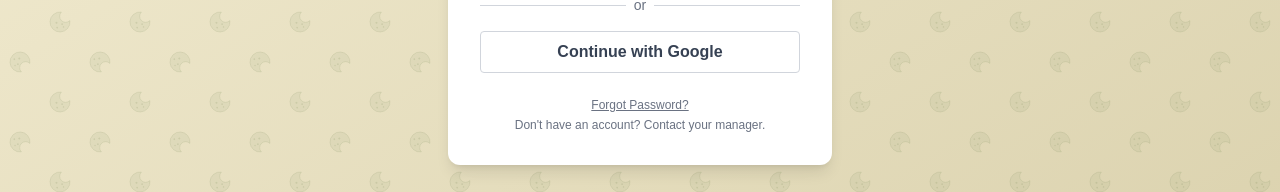
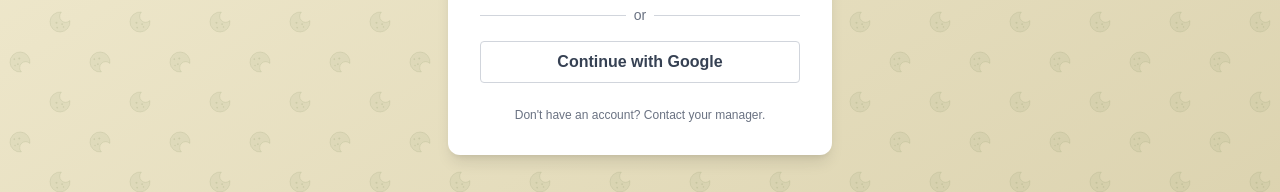
Before and after one commit to deGuzmanChris/ByteSize, a Next.js app in the folder byte-size/: page /login in a window 1280 px wide. Shown: the part 518-710 px from the top of the page. Built offline with nearby package versions, Linux system fonts and the light colour scheme; no server answers.

Commit message:
Update page.jsx
Fix forgot password

```diff
--- a/byte-size/src/app/login/page.jsx
+++ b/byte-size/src/app/login/page.jsx
@@ -159,7 +159,7 @@
             <div className="mb-4 text-right">
               <button
                 type="button"
-                onClick={handleForgotPassword}
+                onClick={() => router.push("/forgot-password")}
                 className="text-sm text-[#89986D] hover:text-[#7a8960] transition-colors"
               >
                 Forgot password?
@@ -207,13 +207,6 @@
 
           {!showForgot ? (
             <div className="text-center text-xs text-gray-500 mt-4 space-y-1">
-              <button
-                type="button"
-                onClick={() => { setShowForgot(true); setForgotMsg({ text: "", type: "" }); }}
-                className="underline hover:text-[#89986D] transition-colors"
-              >
-                Forgot Password?
-              </button>
               <p>Don&apos;t have an account? Contact your manager.</p>
             </div>
           ) : (
```
